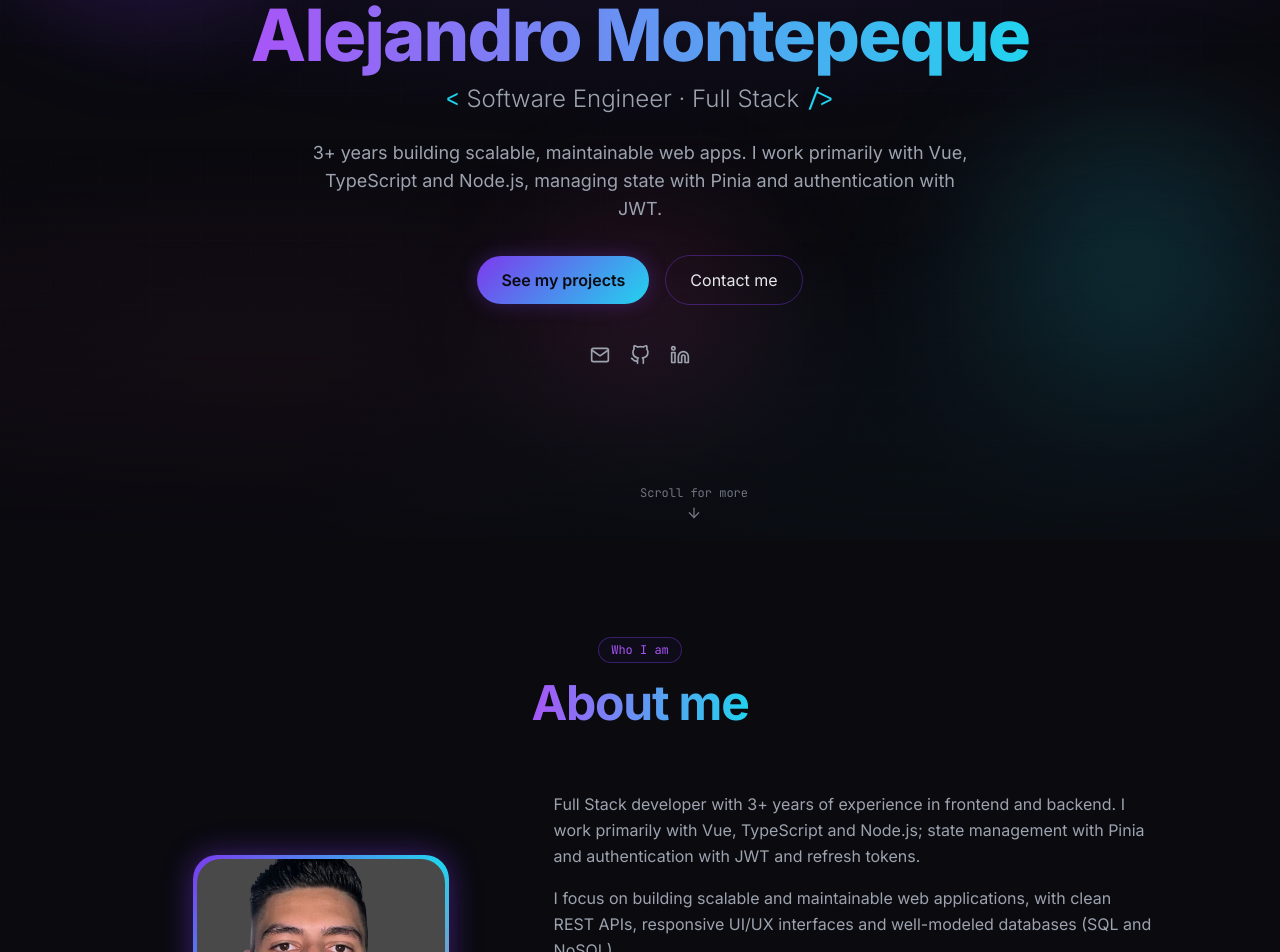
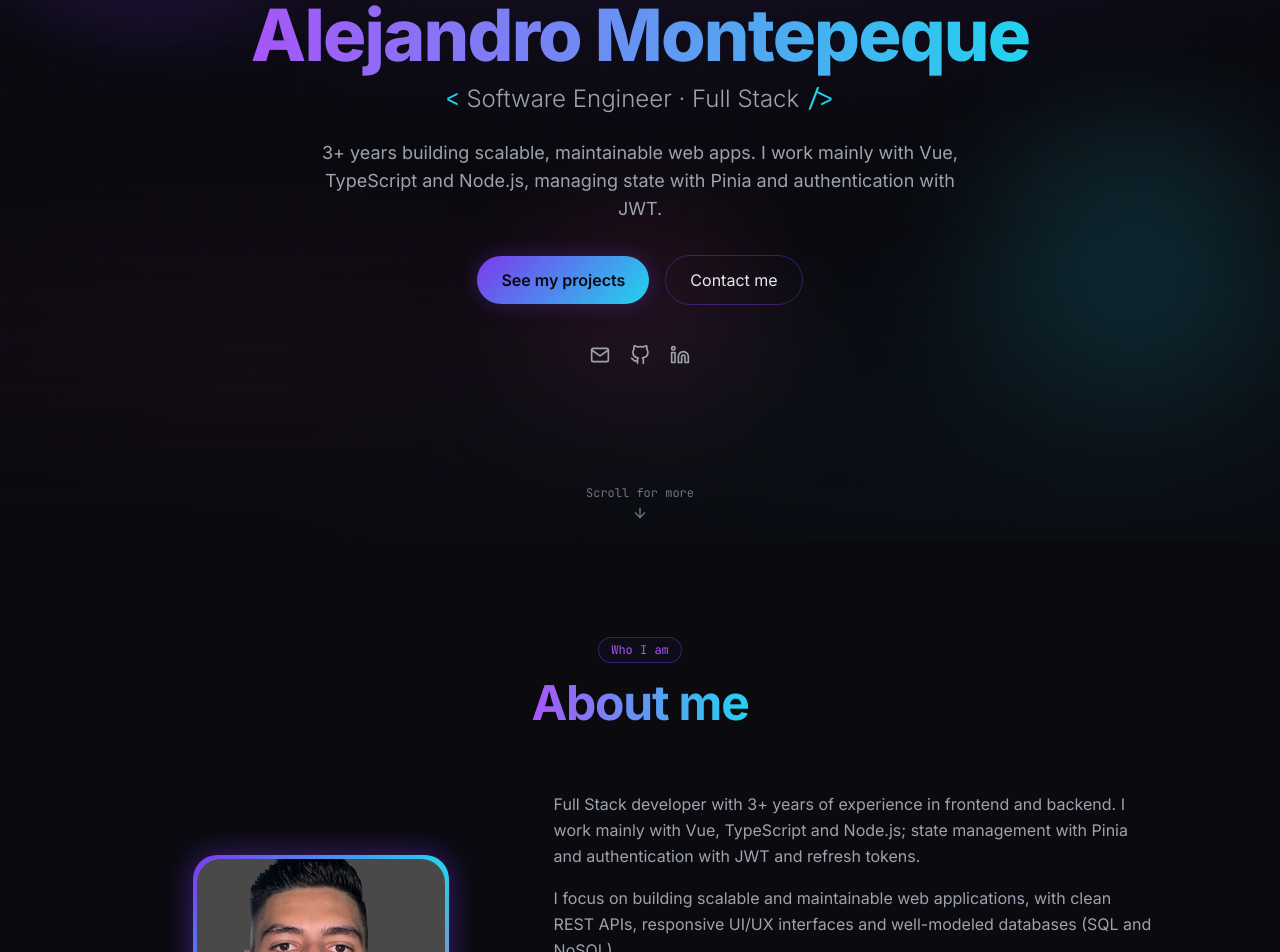
Before and after one commit to Alejandro-Montepeque/portafolio, a React (Vite) app: page / in a window 1280 px wide. Shown: the part 260-1212 px from the top of the page. Built offline with nearby package versions, Linux system fonts and the light colour scheme.

Commit message:
fix position scroll

```diff
--- a/src/i18n/translations.ts
+++ b/src/i18n/translations.ts
@@ -176,7 +176,7 @@ export const translations = {
       name: 'Alejandro Montepeque',
       role: 'Software Engineer · Full Stack',
       tagline:
-        '3+ years building scalable, maintainable web apps. I work primarily with Vue, TypeScript and Node.js, managing state with Pinia and authentication with JWT.',
+        '3+ years building scalable, maintainable web apps. I work mainly with Vue, TypeScript and Node.js, managing state with Pinia and authentication with JWT.',
       ctaPrimary: 'See my projects',
       ctaSecondary: 'Contact me',
       scrollHint: 'Scroll for more',
@@ -184,7 +184,7 @@ export const translations = {
     about: {
       title: 'About me',
       kicker: 'Who I am',
-      p1: 'Full Stack developer with 3+ years of experience in frontend and backend. I work primarily with Vue, TypeScript and Node.js; state management with Pinia and authentication with JWT and refresh tokens.',
+      p1: 'Full Stack developer with 3+ years of experience in frontend and backend. I work mainly with Vue, TypeScript and Node.js; state management with Pinia and authentication with JWT and refresh tokens.',
       p2: 'I focus on building scalable and maintainable web applications, with clean REST APIs, responsive UI/UX interfaces and well-modeled databases (SQL and NoSQL).',
       p3: 'I also have experience with NestJS, Python, PHP/Laravel, C#, Java, React, AI agent development with Google ADK and Gemini, Docker and deployments on Vercel and Google Cloud.',
       stats: [
--- a/src/sections/Hero.tsx
+++ b/src/sections/Hero.tsx
@@ -34,8 +34,7 @@ export default function Hero() {
             transition={{ delay: 0.25 }}
             className="mt-3 text-xl md:text-2xl text-ink-muted font-light"
           >
-            <span className="font-mono text-accent-cyan">&lt;</span>{' '}
-            {t.hero.role}{' '}
+            <span className="font-mono text-accent-cyan">&lt;</span> {t.hero.role}{' '}
             <span className="font-mono text-accent-cyan">/&gt;</span>
           </motion.p>
 
@@ -95,18 +94,18 @@ export default function Hero() {
             </a>
           </motion.div>
         </div>
+      </div>
 
       <motion.a
         href="#about"
         initial={{ opacity: 0 }}
         animate={{ opacity: 1, y: [0, 8, 0] }}
         transition={{ delay: 1.2, duration: 2, repeat: Infinity, ease: 'easeInOut' }}
-          className="absolute left-1/2 -translate-x-1/2 bottom-6 text-ink-muted text-xs flex flex-col items-center gap-1 hover:text-accent-glow transition"
+        className="absolute inset-x-0 bottom-6 mx-auto w-fit text-ink-muted text-xs flex flex-col items-center gap-1 hover:text-accent-glow transition"
       >
         <span className="font-mono">{t.hero.scrollHint}</span>
         <FiArrowDown className="w-4 h-4" />
       </motion.a>
-      </div>
     </section>
   )
 }
```
Lines whose indentation alone changed are shown as unchanged.
